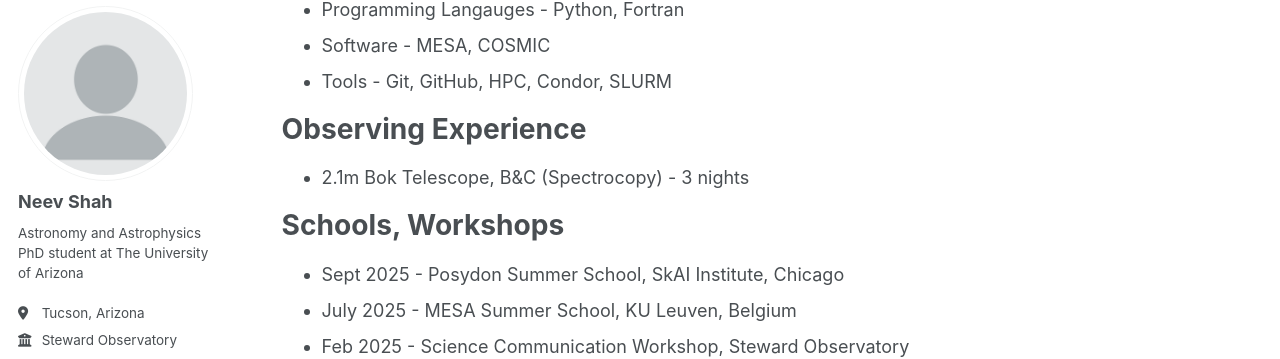
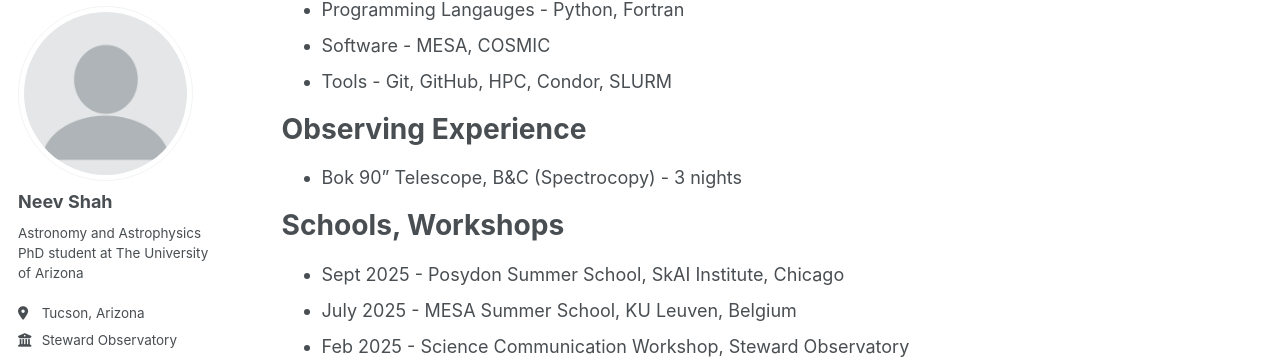
Before and after one commit to neevshah101/neevshah101.github.io, a Jekyll site: the page built from _pages/cv.md, in a window 1280 px wide and 900 px high, scrolled down 2163 px. Shown: the part 93-452 px from the top of the window. Built offline with Jekyll 4.4.1, drawn with Linux system fonts in a browser that asks for light colours; some web fonts are replaced; a script bundle is joined from its source files by our own code; library files that are not in the unit come from our copies.

Commit message:
renamed :telescope:

```diff
--- a/_pages/cv.md
+++ b/_pages/cv.md
@@ -92,7 +92,7 @@ Software, Technical Skills
 
 Observing Experience
 =====
-* 2.1m Bok Telescope, B&C (Spectrocopy) - 3 nights
+* Bok 90" Telescope, B&C (Spectrocopy) - 3 nights
 
 Schools, Workshops
 ======
```
Also changed, not shown: 1 other file.
